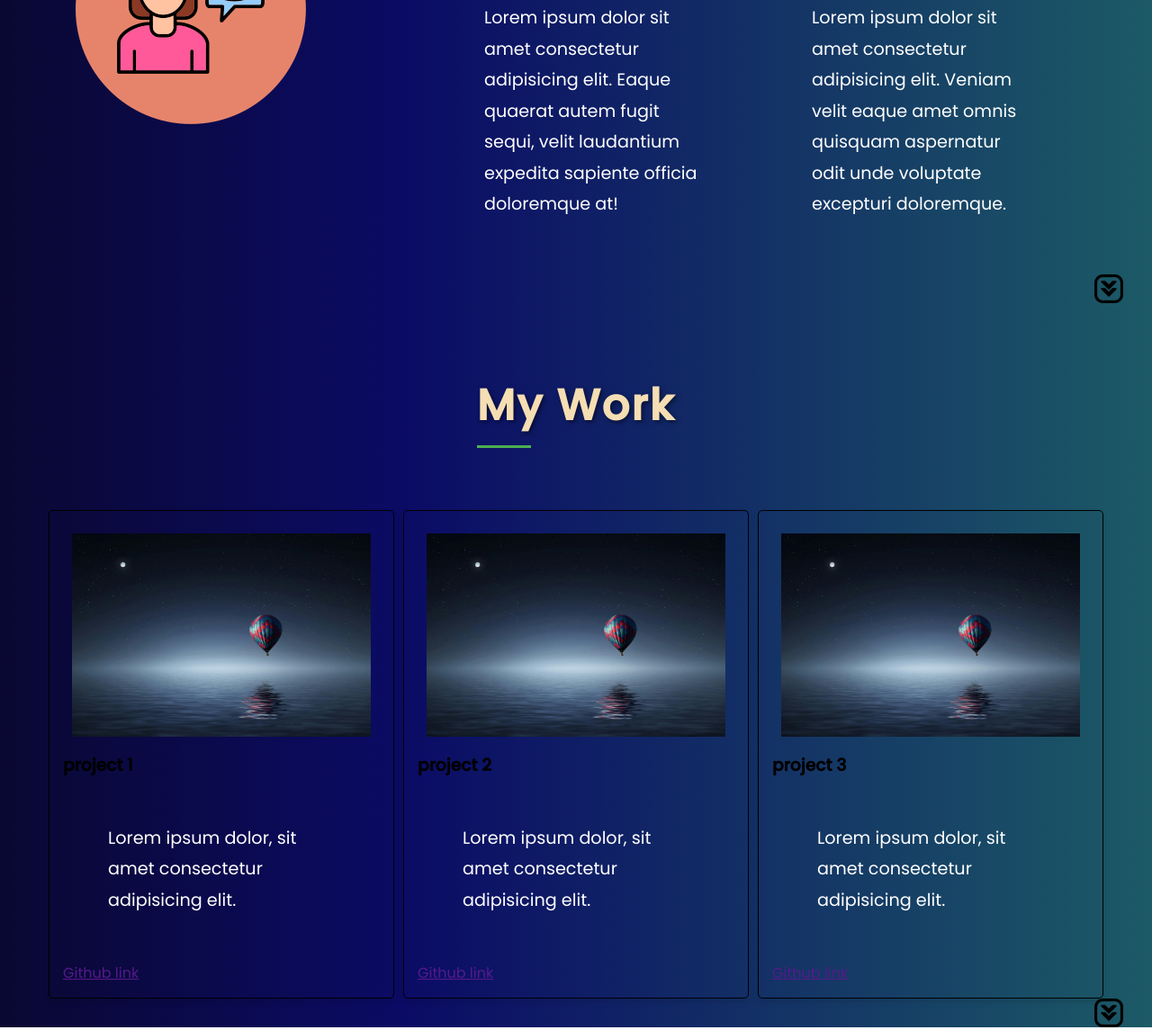
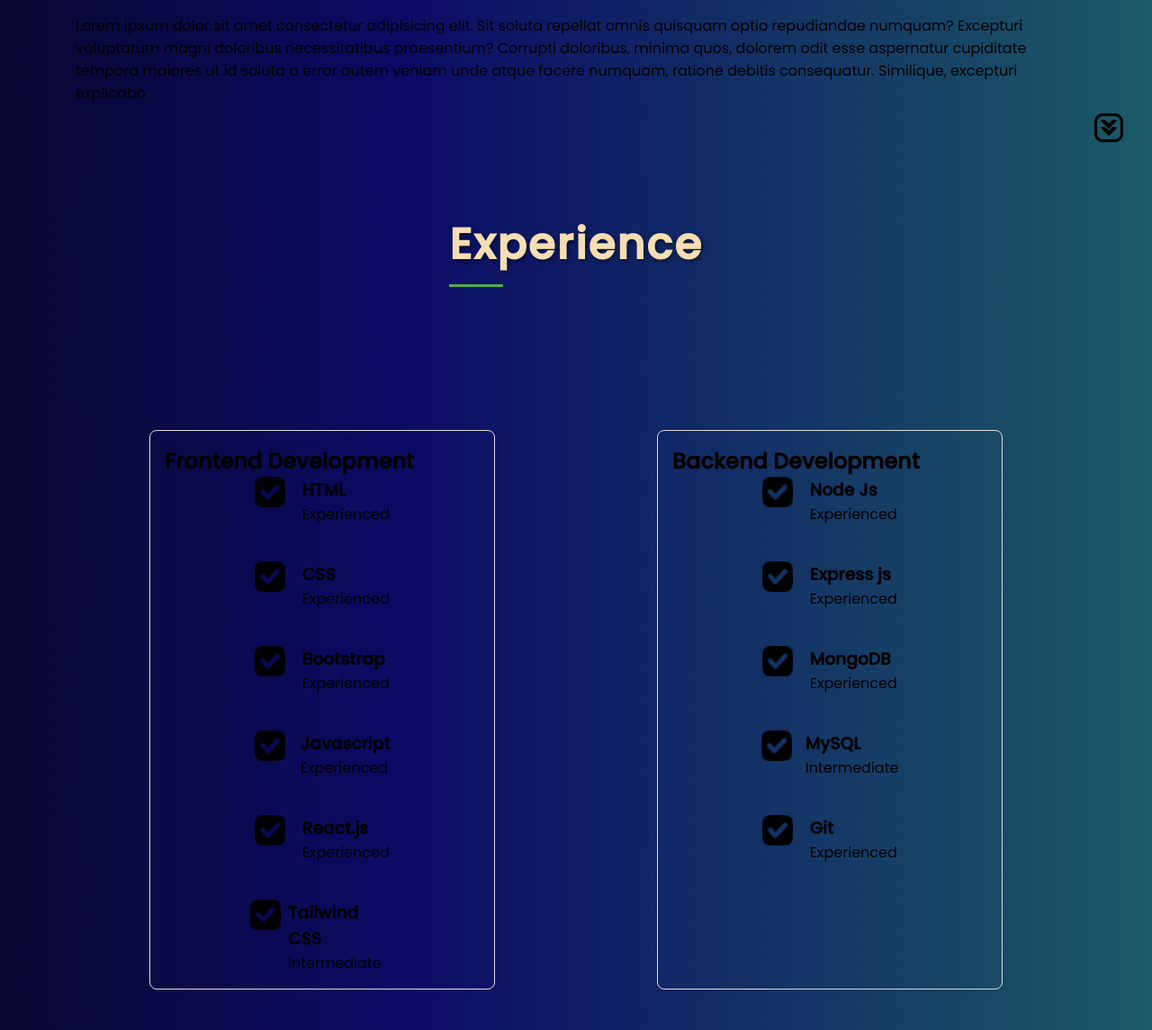
Before and after one commit to arya-bhatkande/Portfolio, a plain HTML site: page index.html in a window 1280 px wide. Shown: the part 1179-2324 px from the top of the page at 90% size. Drawn offline with Linux system fonts and the light colour scheme.

Commit message:
experience section

```diff
--- a/index.html
+++ b/index.html
@@ -14,6 +14,7 @@
         <ul class="list-items">
           <li><a href="#">Home</a></li>
           <li><a href="/about">About</a></li>
+          <li><a href="/experience">Experience</a></li>
           <li><a href="/projects">Projects</a></li>
           <li><a href="/contact">Contact</a></li>
         </ul>
@@ -30,6 +31,7 @@
         <div class="menu-links" onclick="toggleMenu()">
           <li><a href="#" onclick="toggleMenu()">Home</a></li>
           <li><a href="/about" onclick="toggleMenu()">About</a></li>
+          <li><a href="/experience" onclick="toggleMenu()">Experience</a></li>
           <li><a href="/projects" onclick="toggleMenu()">Projects</a></li>
           <li><a href="/contact" onclick="toggleMenu()">Contact</a></li>
         </div>
@@ -56,52 +58,49 @@
         <button class="btn">Contact</button>
       </div>
     </div>
-
     <img
       src="./assets/arrow.png"
       alt="down"
       class="icon-arrow"
-      onclick="location.href='/about'"
+      onclick="location.href=''"
     />
-
     <div class="heading">
       <h1>About me</h1>
     </div>
     <div class="about-container">
-      <section class="about">
+      <section id="about">
         <div class="about">
           <div class="about-image">
             <img src="./assets/about-img.png" alt="" />
           </div>
           <div class="about-content">
-            <h2>Experience</h2>
-            <div class="experience-img">
+            <div class="about-icon">
               <img src="./assets/experience-img.png" alt="" />
+              <h2>Experience</h2>
             </div>
             <p>
               Lorem ipsum dolor sit amet consectetur adipisicing elit. Sed,
               odit!
             </p>
-            <p>
-              Lorem ipsum dolor sit amet consectetur adipisicing elit. Eaque
-              quaerat autem fugit sequi, velit laudantium expedita sapiente
-              officia doloremque at!
-            </p>
           </div>
           <div class="about-content">
-            <h2>Education</h2>
-            <div class="education-img">
+            <div class="about-icon">
               <img src="./assets/education.png" alt="" />
+              <h2>Education</h2>
             </div>
             <p>
               Lorem ipsum dolor sit amet consectetur adipisicing elit. Sed,
               odit!
             </p>
-            <p>
-              Lorem ipsum dolor sit amet consectetur adipisicing elit. Veniam
-              velit eaque amet omnis quisquam aspernatur odit unde voluptate
-              excepturi doloremque.
-            </p>
+          </div>
+          <div class="about-text">
+            Lorem ipsum dolor sit amet consectetur adipisicing elit. Sit soluta
+            repellat omnis quisquam optio repudiandae numquam? Excepturi
+            voluptatum magni doloribus necessitatibus praesentium? Corrupti
+            doloribus, minima quos, dolorem odit esse aspernatur cupiditate
+            tempora maiores ut id soluta a error autem veniam unde atque facere
+            numquam, ratione debitis consequatur. Similique, excepturi
+            explicabo.
           </div>
         </div>
       </section>
@@ -110,8 +109,104 @@
       src="./assets/arrow.png"
       alt="down"
       class="icon-arrow"
-      onclick="location.href='/projects'"
+      onclick="location.href='./projects'"
     />
+    <div class="heading">
+      <h1>Experience</h1>
+    </div>
+    <section id="experience">
+      <div class="experience-details">
+        <div class="experience-about">
+          <div class="experience-content">
+            <h2 class="exp-title">Frontend Development</h2>
+            <div class="article">
+              <article>
+                <img src="./assets/checked.png" alt="experience" class="icon" />
+                <div>
+                  <h3>HTML</h3>
+                  <span>Experienced</span>
+                </div>
+              </article>
+              <article>
+                <img src="./assets/checked.png" alt="experience" class="icon" />
+                <div>
+                  <h3>CSS</h3>
+                  <span>Experienced</span>
+                </div>
+              </article>
+              <article>
+                <img src="./assets/checked.png" alt="experience" class="icon" />
+                <div>
+                  <h3>Bootstrap</h3>
+                  <span>Experienced</span>
+                </div>
+              </article>
+              <article>
+                <img src="./assets/checked.png" alt="experience" class="icon" />
+                <div>
+                  <h3>Javascript</h3>
+                  <span>Experienced</span>
+                </div>
+              </article>
+              <article>
+                <img src="./assets/checked.png" alt="experience" class="icon" />
+                <div>
+                  <h3>React.js</h3>
+                  <span>Experienced</span>
+                </div>
+              </article>
+              <article>
+                <img src="./assets/checked.png" alt="experience" class="icon" />
+                <div>
+                  <h3>Tailwind CSS</h3>
+                  <span>Intermediate</span>
+                </div>
+              </article>
+            </div>
+          </div>
+          <div class="experience-content">
+            <h2 class="exp-title">Backend Development</h2>
+            <div class="article">
+              <article>
+                <img src="./assets/checked.png" alt="experience" class="icon" />
+                <div>
+                  <h3>Node Js</h3>
+                  <span>Experienced</span>
+                </div>
+              </article>
+              <article>
+                <img src="./assets/checked.png" alt="experience" class="icon" />
+                <div>
+                  <h3>Express js</h3>
+                  <span>Experienced</span>
+                </div>
+              </article>
+              <article>
+                <img src="./assets/checked.png" alt="experience" class="icon" />
+                <div>
+                  <h3>MongoDB</h3>
+                  <span>Experienced</span>
+                </div>
+              </article>
+              <article>
+                <img src="./assets/checked.png" alt="experience" class="icon" />
+                <div>
+                  <h3>MySQL</h3>
+                  <span>Intermediate</span>
+                </div>
+              </article>
+              <article>
+                <img src="./assets/checked.png" alt="experience" class="icon" />
+                <div>
+                  <h3>Git</h3>
+                  <span>Experienced</span>
+                </div>
+              </article>
+            </div>
+          </div>
+        </div>
+      </div>
+    </section>
 
     <div class="heading">
       <h1>My Work</h1>
@@ -125,9 +220,7 @@
             class="project-img"
           />
           <h3>project 1</h3>
-          <p>
-            Lorem ipsum dolor, sit amet consectetur adipisicing elit.
-          </p>
+          <p>Lorem ipsum dolor, sit amet consectetur adipisicing elit.</p>
           <a href="">Github link</a>
         </div>
         <div class="project-cards">
@@ -137,9 +230,7 @@
             class="project-img"
           />
           <h3>project 2</h3>
-          <p>
-            Lorem ipsum dolor, sit amet consectetur adipisicing elit.
-          </p>
+          <p>Lorem ipsum dolor, sit amet consectetur adipisicing elit.</p>
           <a href="">Github link</a>
         </div>
         <div class="project-cards">
@@ -149,9 +240,7 @@
             class="project-img"
           />
           <h3>project 3</h3>
-          <p>
-            Lorem ipsum dolor, sit amet consectetur adipisicing elit.
-          </p>
+          <p>Lorem ipsum dolor, sit amet consectetur adipisicing elit.</p>
           <a href="">Github link</a>
         </div>
       </div>
@@ -160,8 +249,9 @@
       src="./assets/arrow.png"
       alt="down"
       class="icon-arrow"
-      onclick="location.href='/contact'"
+      onclick="location.href='./contact'"
     />
+
     <script src="script.js"></script>
   </body>
 </html>
--- a/mediaqueri.css
+++ b/mediaqueri.css
@@ -17,6 +17,10 @@
         max-width: 300px; /* Reduce image size for smaller devices */
     }
 
+    .box-content{
+        width: 100%;
+        margin: 10px;
+    }
     .about{
         padding: 20px;
         flex-direction: column;
@@ -27,12 +31,25 @@
     }
 
     .project-container {
-        margin: 0 auto;
-        justify-content: center; /* Centers the items horizontally */
+        /* margin: 0 auto; */
+        justify-content: center;
+        flex-direction: column;
+
+    }
+    .project-cards{
+        width: 100%;
+
     }
 
+  .experience-content{
+    margin-left: 50px;
+    margin-top: 5px;
+    width: 70%;
 
+  }
 
-
+  .experience-about{
+    flex-direction: column;
+  }
 
 }
--- a/style2.css
+++ b/style2.css
@@ -180,7 +180,7 @@ a,
   text-align: center; /* Center-align text */
 }
 
-.box-content{
+.box-content {
   width: 50%;
 }
 .box img {
@@ -367,11 +367,53 @@ p {
 
 .about-content {
   flex: 1;
+  border: 1px solid black;
 }
 
-.icon-arrow{
-position: absolute;
-right: 2rem;
+.about-icon {
+  margin: 30px;
+  display: flex;
+  gap: 2rem;
+}
+
+.icon-arrow {
+  position: absolute;
+  right: 2rem;
+}
+
+.experience-about {
+  display: flex;
+  justify-content: center;
+}
+
+.experience-content {
+  padding: 1rem;
+  border: 1px solid #ddd;
+  border-radius: 8px;
+  box-shadow: 0 2px 5px rgba(0, 0, 0, 0.1);
+  margin: 90px;
+  width: 30%;
+}
+.article {
+  display: flex;
+  text-align: initial;
+  flex-wrap: wrap;
+  flex-direction: row;
+  gap: 2.5rem;
+  justify-content: space-around;
+}
+
+article {
+  display: flex;
+  width: 10rem;
+  gap: 0.5rem;
+  justify-content: space-around;
+}
+
+.icon {
+  cursor: default;
+  width: 34px;
+  height: 34px;
 }
 
 .project-container {
@@ -402,3 +444,7 @@ right: 2rem;
   padding: 10px;
   object-fit: cover; /* Ensures the image maintains aspect ratio */
 }
+
+.project-cards > a {
+  color: white;
+}
```
Also changed, not shown: assets/checked.png (added).
